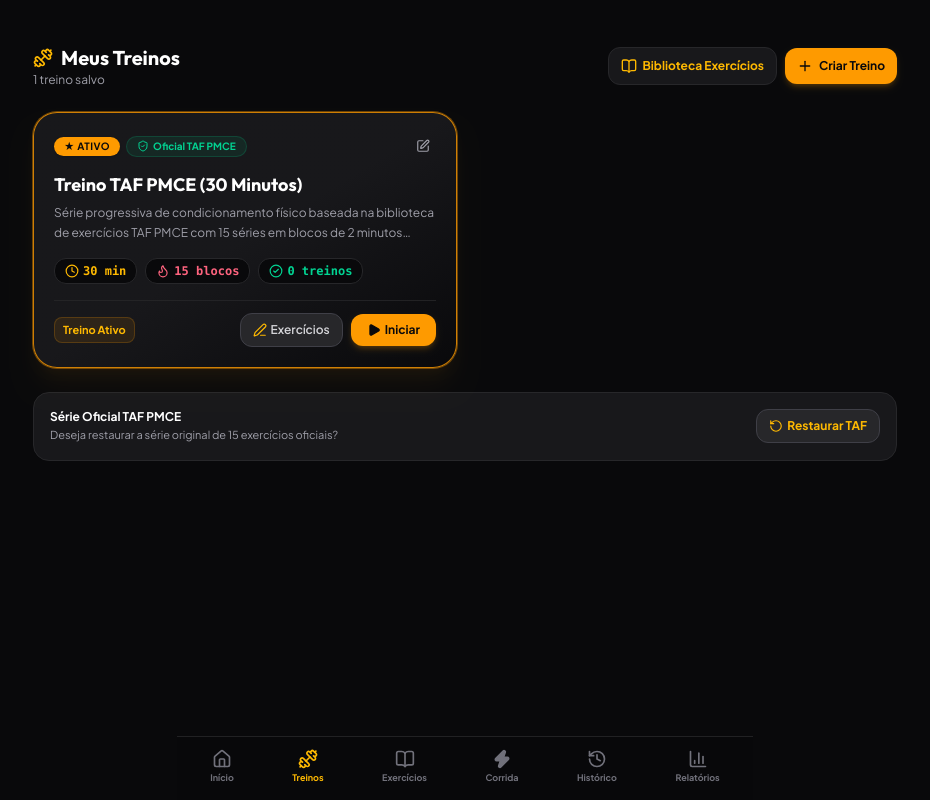
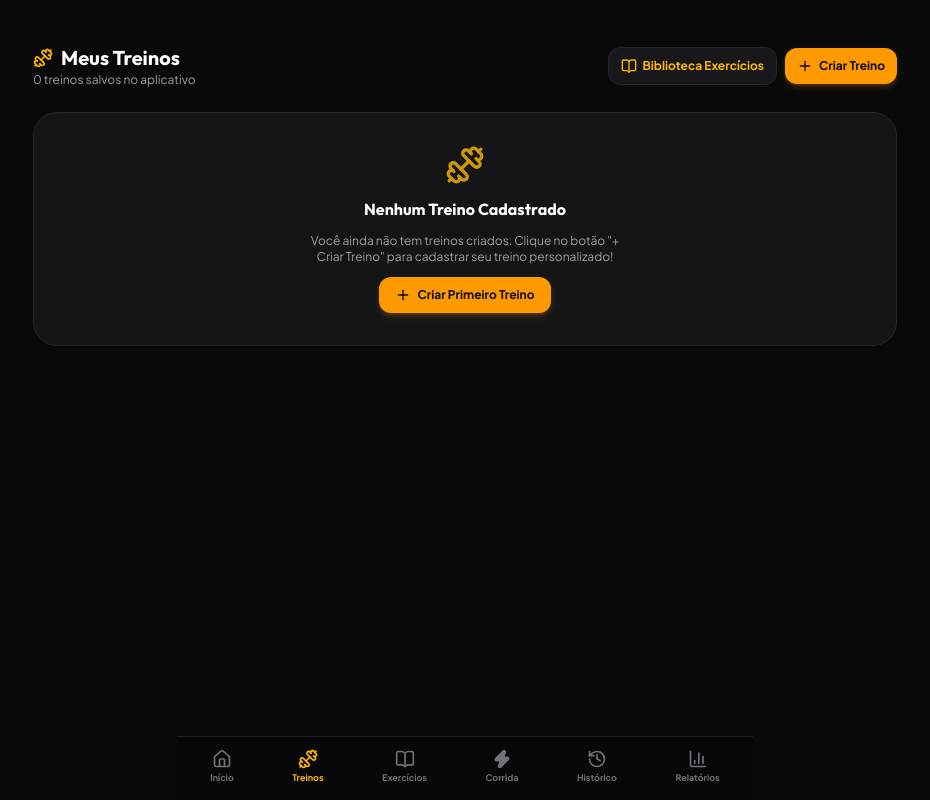
Before and after one commit to rodrocha444/taf-pmce, a React (Vite) app: page /#/workouts in a window 1280 px wide. Shown: the whole page, without its empty margins (175-1105 px from the left). Built offline with nearby package versions, Linux system fonts and the light colour scheme.

Commit message:
refactor: remover todas as funcoes/botoes de restaurar padrao e tornar o nome do exercicio somente leitura na edicao de treinos

```diff
--- a/src/store/workout-store.ts
+++ b/src/store/workout-store.ts
@@ -96,7 +96,6 @@
   addManualHistoryLog: (log: Omit<WorkoutSessionLog, 'id'>) => void;
   saveWorkout: (workout: Workout) => void;
   deleteWorkout: (id: string) => void;
-  resetDefaultWorkout: () => void;
   resetAllDataToDefaults: () => void;
   updateSettings: (settings: Partial<UserSettings>) => void;
   addExerciseToWorkout: (workoutId: string, exercise: Omit<Exercise, 'id' | 'durationSeconds'>) => void;
@@ -116,8 +115,8 @@
 export const useWorkoutStore = create<WorkoutStore>()(
   persist(
     (set, get) => ({
-      workouts: [DEFAULT_TAF_WORKOUT],
-      activeWorkoutId: DEFAULT_TAF_WORKOUT.id,
+      workouts: [],
+      activeWorkoutId: '',
       activeSession: null,
       history: [],
       settings: {
@@ -128,9 +127,9 @@
         autoAdvanceBlocks: true,
         volume: 1
       },
-      runningWorkouts: DEFAULT_RUNNING_WORKOUTS,
+      runningWorkouts: [],
       runningHistory: [],
-      exerciseCatalog: DEFAULT_EXERCISE_CATALOG,
+      exerciseCatalog: [],
 
       addCatalogExercise: (itemData) => {
         const newItem: ExerciseCatalogItem = {
@@ -756,28 +755,31 @@
       },
 
       deleteWorkout: (id) => {
-        set(state => ({
-          workouts: state.workouts.filter(w => w.id !== id || w.isDefault),
-          activeWorkoutId: state.activeWorkoutId === id ? DEFAULT_TAF_WORKOUT.id : state.activeWorkoutId
-        }));
-      },
-
-      resetDefaultWorkout: () => {
-        set(state => ({
-          workouts: state.workouts.map(w => w.id === DEFAULT_TAF_WORKOUT.id ? { ...DEFAULT_TAF_WORKOUT, updatedAt: new Date().toISOString() } : w)
-        }));
+        set(state => {
+          const updatedWorkouts = state.workouts.filter(w => w.id !== id);
+          return {
+            workouts: updatedWorkouts,
+            activeWorkoutId: state.activeWorkoutId === id ? (updatedWorkouts[0]?.id || '') : state.activeWorkoutId
+          };
+        });
       },
 
       resetAllDataToDefaults: () => {
         set({
-          workouts: [DEFAULT_TAF_WORKOUT],
-          activeWorkoutId: DEFAULT_TAF_WORKOUT.id,
-          exerciseCatalog: DEFAULT_EXERCISE_CATALOG,
+          workouts: [],
+          activeWorkoutId: '',
+          exerciseCatalog: [],
+          runningWorkouts: [],
+          history: [],
+          runningHistory: [],
           activeSession: null
         });
         try {
-          db.workouts.clear().then(() => db.workouts.put(DEFAULT_TAF_WORKOUT)).catch(err => console.warn('Dexie error:', err));
-          db.exerciseCatalog.clear().then(() => db.exerciseCatalog.bulkPut(DEFAULT_EXERCISE_CATALOG)).catch(err => console.warn('Dexie error:', err));
+          db.workouts.clear();
+          db.exerciseCatalog.clear();
+          db.history.clear();
+          db.runningWorkouts.clear();
+          db.runningHistory.clear();
         } catch (e) {
           console.warn('db clear error:', e);
         }
--- a/src/views/edit-view.tsx
+++ b/src/views/edit-view.tsx
@@ -1,6 +1,6 @@
 import React, { useState } from 'react';
 import { useNavigate } from 'react-router-dom';
-import { Plus, RotateCcw, Save, ArrowLeft, Trash2, Edit2, Play, Coffee, Target, BookOpen } from 'lucide-react';
+import { Plus, Save, ArrowLeft, Trash2, Edit2, Play, Coffee, Target, BookOpen } from 'lucide-react';
 import { useWorkoutStore } from '../store/workout-store';
 import type { Exercise } from '../types';
 import { formatSecondsToMMSS, getExerciseStartTime, getTotalWorkoutDuration } from '../utils/formatters';
@@ -12,8 +12,6 @@
   const workouts = useWorkoutStore(state => state.workouts);
   const exerciseCatalog = useWorkoutStore(state => state.exerciseCatalog || []);
   const setActiveWorkoutId = useWorkoutStore(state => state.setActiveWorkoutId);
-  const resetDefaultWorkout = useWorkoutStore(state => state.resetDefaultWorkout);
-
   const addExerciseToWorkout = useWorkoutStore(state => state.addExerciseToWorkout);
   const updateExerciseInWorkout = useWorkoutStore(state => state.updateExerciseInWorkout);
   const deleteExerciseFromWorkout = useWorkoutStore(state => state.deleteExerciseFromWorkout);
@@ -23,7 +21,6 @@
   const [editingExercise, setEditingExercise] = useState<Exercise | null>(null);
   const [isAdding, setIsAdding] = useState<boolean>(false);
   const [deleteExerciseTarget, setDeleteExerciseTarget] = useState<Exercise | null>(null);
-  const [showResetModal, setShowResetModal] = useState<boolean>(false);
 
   const [selectedCatalogId, setSelectedCatalogId] = useState<string>('');
   const [formName, setFormName] = useState<string>('');
@@ -174,17 +171,6 @@
               </option>
             ))}
           </select>
-
-          {workout.isDefault && (
-            <button
-              onClick={() => setShowResetModal(true)}
-              className="p-2.5 rounded-xl bg-zinc-900 border border-zinc-800 text-amber-400 hover:bg-zinc-800 text-xs font-semibold flex items-center gap-1 shrink-0"
-              title="Restaurar Padrão TAF"
-            >
-              <RotateCcw className="w-4 h-4" />
-              <span className="hidden sm:inline">Restaurar TAF</span>
-            </button>
-          )}
         </div>
       </div>
 
@@ -336,15 +322,11 @@
               )}
 
               <div>
-                <label className="block text-zinc-300 font-semibold mb-1">Nome do Exercício</label>
-                <input
-                  type="text"
-                  required
-                  value={formName}
-                  onChange={e => setFormName(e.target.value)}
-                  placeholder="Ex: Flexão Militar"
-                  className="w-full px-3 py-2.5 rounded-xl bg-zinc-950 border border-zinc-800 text-white placeholder-zinc-500 focus:outline-none focus:border-amber-500"
-                />
+                <label className="block text-zinc-400 font-semibold mb-1 text-[11px]">Exercício Selecionado</label>
+                <div className="w-full px-3.5 py-2 rounded-xl bg-zinc-950 border border-zinc-800 text-amber-400 font-bold text-xs flex items-center justify-between">
+                  <span>{formName || 'Nenhum exercício selecionado'}</span>
+                  <span className="text-[10px] text-zinc-500 font-mono">Da Biblioteca</span>
+                </div>
               </div>
 
               <div>
@@ -528,19 +510,7 @@
         onCancel={() => setDeleteExerciseTarget(null)}
       />
 
-      {/* Reset Confirmation Modal */}
-      <ConfirmModal
-        isOpen={showResetModal}
-        title="Restaurar Padrão TAF PMCE?"
-        description="Esta ação redefinirá a série para os 15 exercícios originais de 2 minutos do TAF PMCE."
-        confirmLabel="Sim, Restaurar"
-        variant="amber"
-        onConfirm={() => {
-          resetDefaultWorkout();
-          setShowResetModal(false);
-        }}
-        onCancel={() => setShowResetModal(false)}
-      />
+
     </div>
   );
 };
--- a/src/views/workouts-view.tsx
+++ b/src/views/workouts-view.tsx
@@ -1,6 +1,6 @@
 import React, { useState } from 'react';
 import { useNavigate } from 'react-router-dom';
-import { Dumbbell, Plus, Play, Edit3, Trash2, RotateCcw, Clock, ShieldCheck, CheckCircle2, Flame, Edit, BookOpen } from 'lucide-react';
+import { Dumbbell, Plus, Play, Edit3, Trash2, Clock, ShieldCheck, CheckCircle2, Flame, Edit, BookOpen } from 'lucide-react';
 import { useWorkoutStore } from '../store/workout-store';
 import { formatTimeHoursMins, getTotalWorkoutDuration } from '../utils/formatters';
 import { ConfirmModal } from '../components/confirm-modal';
@@ -15,14 +15,12 @@
   const createWorkout = useWorkoutStore(state => state.createWorkout);
   const deleteWorkout = useWorkoutStore(state => state.deleteWorkout);
   const updateWorkoutDetails = useWorkoutStore(state => state.updateWorkoutDetails);
-  const resetDefaultWorkout = useWorkoutStore(state => state.resetDefaultWorkout);
   const history = useWorkoutStore(state => state.history);
 
   // Modals state
   const [showCreateModal, setShowCreateModal] = useState<boolean>(false);
   const [editingDetailsWorkout, setEditingDetailsWorkout] = useState<Workout | null>(null);
   const [deleteWorkoutTarget, setDeleteWorkoutTarget] = useState<Workout | null>(null);
-  const [showResetModal, setShowResetModal] = useState<boolean>(false);
 
   const [formTitle, setFormTitle] = useState<string>('');
   const [formDescription, setFormDescription] = useState<string>('');
@@ -98,6 +96,22 @@
       </div>
 
       {/* Workouts Grid */}
+      {workouts.length === 0 ? (
+        <div className="bg-zinc-900/80 border border-zinc-800 rounded-3xl p-8 text-center space-y-3">
+          <Dumbbell className="w-10 h-10 text-amber-400 mx-auto opacity-80" />
+          <h3 className="text-base font-bold text-white font-['Outfit']">Nenhum Treino Cadastrado</h3>
+          <p className="text-xs text-zinc-400 max-w-xs mx-auto">
+            Você ainda não tem treinos criados. Clique no botão "+ Criar Treino" para cadastrar seu treino personalizado!
+          </p>
+          <button
+            onClick={handleOpenCreateModal}
+            className="px-4 py-2.5 rounded-xl bg-amber-500 hover:bg-amber-400 text-zinc-950 font-bold text-xs inline-flex items-center gap-1.5 shadow-md shadow-amber-500/20 active:scale-95 transition-all cursor-pointer"
+          >
+            <Plus className="w-4 h-4" />
+            <span>Criar Primeiro Treino</span>
+          </button>
+        </div>
+      ) : (
         <div className="grid grid-cols-1 md:grid-cols-2 gap-4">
           {workouts.map(w => {
           const isActive = w.id === activeWorkoutId;
@@ -142,7 +156,6 @@
                     >
                       <Edit className="w-3.5 h-3.5" />
                     </button>
-                    {!w.isDefault && (
                     <button
                       onClick={() => setDeleteWorkoutTarget(w)}
                       className="p-1.5 rounded-lg text-zinc-400 hover:text-rose-400 hover:bg-rose-500/10 transition-all"
@@ -150,7 +163,6 @@
                     >
                       <Trash2 className="w-3.5 h-3.5" />
                     </button>
-                    )}
                   </div>
                 </div>
 
@@ -215,21 +227,9 @@
           );
         })}
       </div>
+      )}
 
-      {/* Reset Default TAF Action Banner */}
-      <div className="p-4 rounded-2xl bg-zinc-900 border border-zinc-800 flex items-center justify-between gap-4">
-        <div>
-          <h4 className="text-xs font-bold text-white">Série Oficial TAF PMCE</h4>
-          <p className="text-[11px] text-zinc-400 mt-0.5">Deseja restaurar a série original de 15 exercícios oficiais?</p>
-        </div>
-        <button
-          onClick={() => setShowResetModal(true)}
-          className="px-3 py-2 rounded-xl bg-zinc-800 hover:bg-zinc-700 text-amber-400 font-bold text-xs flex items-center gap-1 border border-zinc-700 shrink-0"
-        >
-          <RotateCcw className="w-3.5 h-3.5" />
-          <span>Restaurar TAF</span>
-        </button>
-      </div>
+
 
       {/* Create New Workout Modal */}
       {showCreateModal && (
@@ -357,19 +357,7 @@
         onCancel={() => setDeleteWorkoutTarget(null)}
       />
 
-      {/* Reset Confirmation Modal */}
-      <ConfirmModal
-        isOpen={showResetModal}
-        title="Restaurar Série Padrão TAF PMCE?"
-        description="Esta ação irá redefinir a lista de exercícios para os 15 blocos oficiais originais do TAF PMCE."
-        confirmLabel="Sim, Restaurar Padrão"
-        variant="amber"
-        onConfirm={() => {
-          resetDefaultWorkout();
-          setShowResetModal(false);
-        }}
-        onCancel={() => setShowResetModal(false)}
-      />
+
     </div>
   );
 };
```
Also changed, not shown: src/views/exercises-view.tsx (+17 -2 lines). Lines whose indentation alone changed are shown as unchanged.
